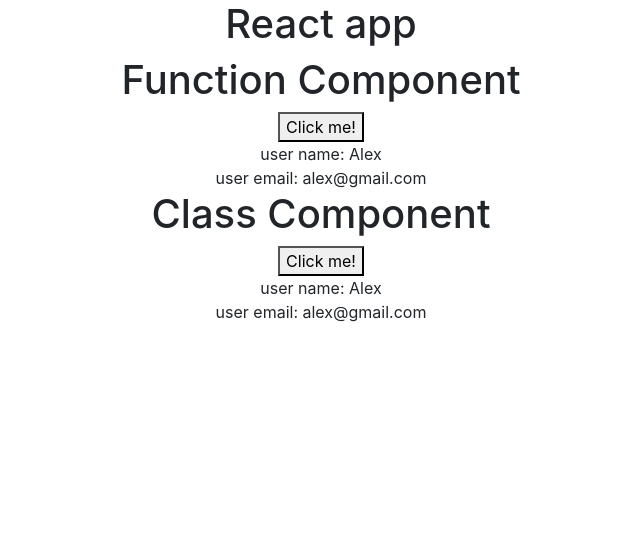
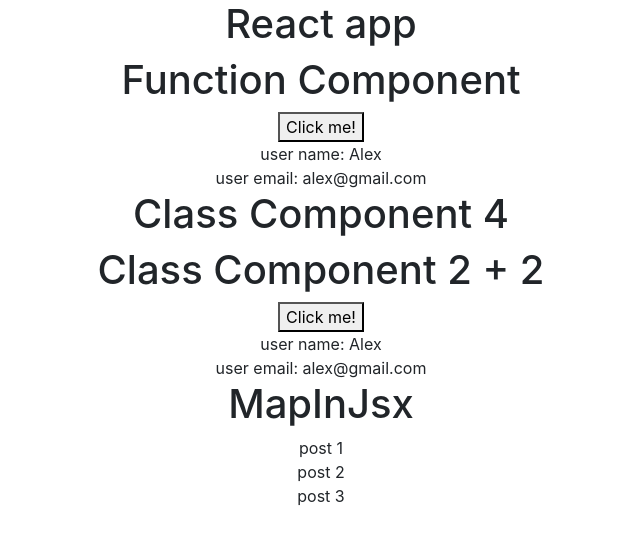
Before and after one commit to FBW44-1/lessons-FBW44-1, a React (Create React App) app in the folder SPA/LiveCoding/spa-14-04-2021/: page / in a window 1280 px wide. Shown: the top 544 px of the page, without its empty margins (319-959 px from the left). Built offline with nearby package versions, Linux system fonts and the light colour scheme.

Commit message:
spa-14-04-2021 p3

```diff
--- a/SPA/LiveCoding/spa-14-04-2021/src/App.js
+++ b/SPA/LiveCoding/spa-14-04-2021/src/App.js
@@ -1,9 +1,9 @@
 import "./App.css";
-
 import {
   FunctionComponent,
   ClassComponent,
 } from "./components/ClassVsFunction";
+import MapInJsx from "./components/MapInJsx";
 
 function App() {
   return (
@@ -12,6 +12,7 @@ function App() {
 
       <FunctionComponent />
       <ClassComponent />
+      <MapInJsx />
     </div>
   );
 }
--- a/SPA/LiveCoding/spa-14-04-2021/src/components/ClassVsFunction.js
+++ b/SPA/LiveCoding/spa-14-04-2021/src/components/ClassVsFunction.js
@@ -1,4 +1,11 @@
 import React, { Component, useState } from "react";
+
+/*
+function useStateFake (input){
+    return  [input, ()=> {...}]
+}
+const [nameTest, setNameTest] = useStateFake('Alex')
+*/
 
 export function FunctionComponent() {
   const [name, setName] = useState("Alex");
@@ -17,12 +24,20 @@ export function FunctionComponent() {
   );
 }
 
+// in react
+/*
+class Component {
+    setState(){
+        ...
+    }
+}
+*/
+
 export class ClassComponent extends Component {
   state = {
     name: "Alex",
     email: "alex@gmail.com",
   };
-
   onChangeUser = () => {
     this.setState({ name: "Max", email: "max@gmail.com" });
   };
@@ -30,7 +45,9 @@ export class ClassComponent extends Component {
   render() {
     return (
       <div>
-        <h1>Class Component</h1>
+        <h1>Class Component {2 + 2}</h1>
+        <h1>Class Component 2 + 2</h1>
+
         <button onClick={this.onChangeUser}>Click me!</button>
         <div>user name: {this.state.name}</div>
         <div>user email: {this.state.email}</div>
@@ -38,3 +55,10 @@ export class ClassComponent extends Component {
     );
   }
 }
+/**
+     <button
+          onClick={() => this.setState({ name: "Max", email: "max@gmail.com" })}
+        >
+          Click me2!
+        </button>
+ */
--- /dev/null
+++ b/SPA/LiveCoding/spa-14-04-2021/src/components/MapInJsx.js
@@ -0,0 +1,14 @@
+import React, { useState } from "react";
+
+export default function MapInJsx() {
+  const [posts] = useState(["post 1", "post 2", "post 3"]);
+
+  return (
+    <div>
+      <h1> MapInJsx</h1>
+      {posts.map((PostsItem) => (
+        <div>{PostsItem}</div>
+      ))}
+    </div>
+  );
+}
```
Also changed, not shown: SPA/LiveCoding/spa-14-04-2021/src/components/NestMapInJsx.js (added).
